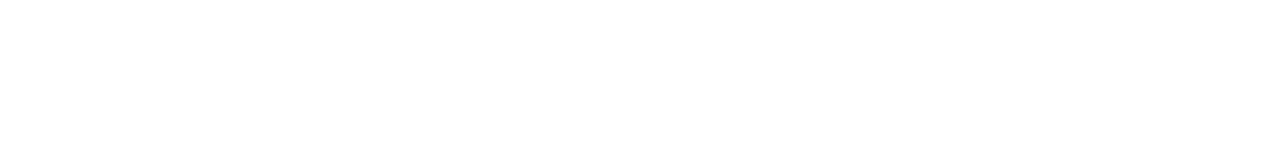
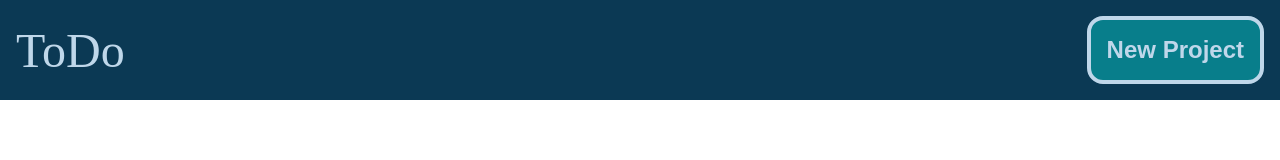
Before and after one commit to Salypse/todo-list, a website built with webpack: page src/template.html in a window 1280 px wide. Built offline with nearby package versions, Linux system fonts and the light colour scheme.

Commit message:
Create todo page header

```diff
--- a/src/styles.css
+++ b/src/styles.css
@@ -0,0 +1,68 @@
+:root {
+    --primary-blue: #0b3954;
+    --secondary-blue: #087e8b;
+    --light-blue: #bfd7ea;
+
+    --primary-red: #ff5a5f;
+}
+
+* {
+    padding: 0;
+    margin: 0;
+    box-sizing: border-box;
+}
+
+body {
+    display: grid;
+    grid-template-columns: auto 1fr;
+    grid-template-rows: auto 1fr;
+}
+
+button {
+    padding: 1rem;
+
+    font-weight: 700;
+    color: var(--light-blue);
+
+    background-color: var(--secondary-blue);
+    border: 0.3rem solid var(--light-blue);
+    border-radius: 1rem;
+}
+
+button:hover {
+    cursor: pointer;
+
+    color: var(--secondary-blue);
+    background-color: var(--light-blue);
+    border-color: var(--secondary-blue);
+}
+
+button:active {
+    cursor: pointer;
+
+    color: var(--light-blue);
+    background-color: var(--secondary-blue);
+    border-color: var(--light-blue);
+}
+
+header {
+    display: flex;
+    justify-content: space-between;
+    align-items: center;
+
+    width: 100vw;
+    height: auto;
+    padding: 1rem;
+
+    color: var(--light-blue);
+    background-color: var(--primary-blue);
+}
+
+header > .logo {
+    font-size: 3rem;
+}
+
+header > button {
+    font-size: 1.5rem;
+
+}
--- a/src/template.html
+++ b/src/template.html
@@ -3,9 +3,14 @@
 <head>
     <meta charset="UTF-8">
     <meta name="viewport" content="width=device-width, initial-scale=1.0">
-    <title>Document</title>
+    <title>Todo</title>
 </head>
 <body>
-
+    <header>
+        <div class="logo">
+            <p>ToDo</p>
+        </div>
+        <button>New Project</button>
+    </header>
 </body>
 </html>
```
Also changed, not shown: dist/index.html, dist/main.js.
